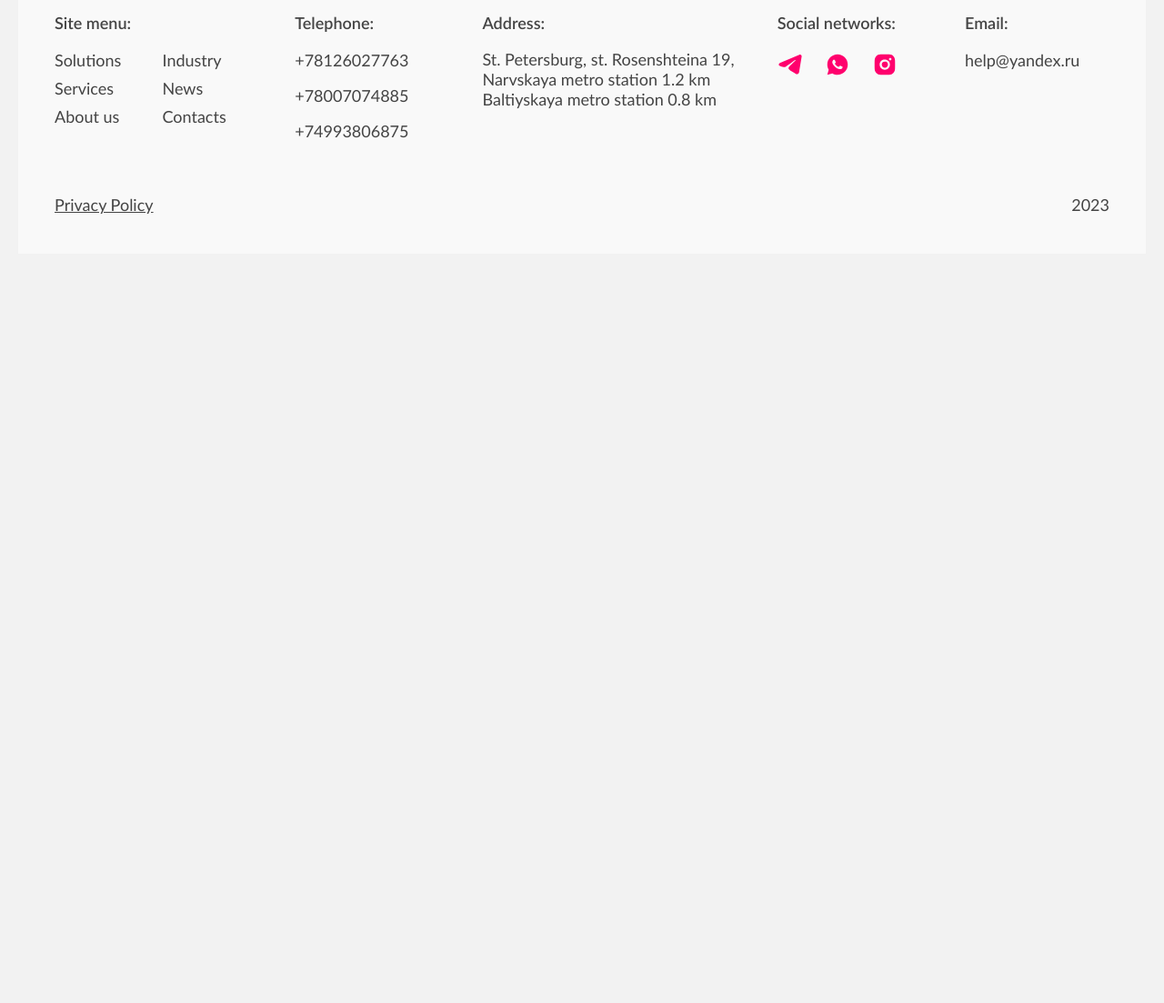
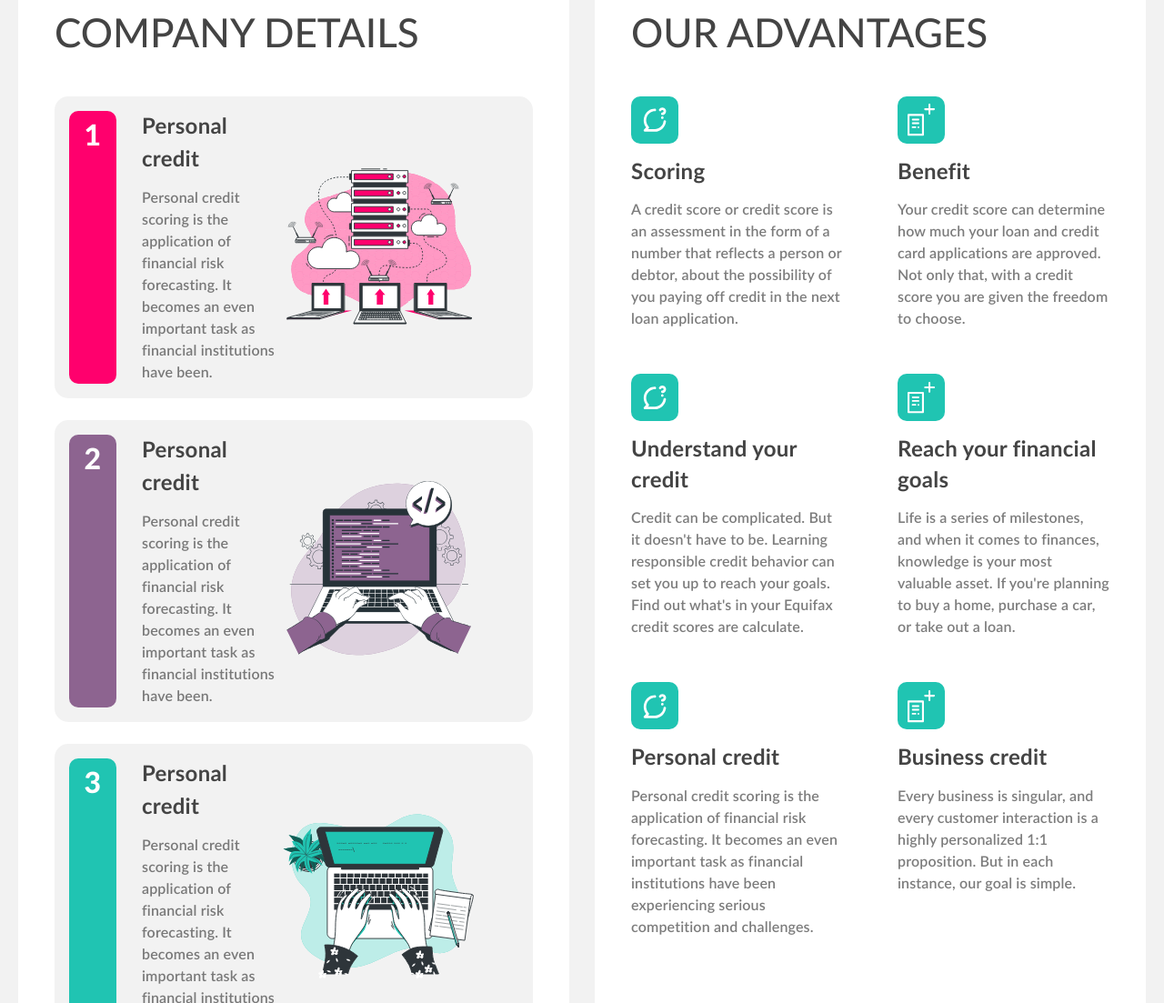
Before and after one commit to danelian/technopeak, a website: page src/index.html in a window 1280 px wide. Shown: the part 1900-3003 px from the top of the page at 91% size. Before the commit the page ends 2179 px from the top, so only its background shows below. Drawn offline with nearby package versions, Linux system fonts and the light colour scheme; files that its build step writes are made by us from their sources; files whose address does not match are found by name.

Commit message:
about block - desktop

```diff
--- a/src/index.html
+++ b/src/index.html
@@ -15,6 +15,7 @@
 
 	@@include('widgets/hero.html')
 	@@include('widgets/newsbl.html')
+	@@include('widgets/aboutbl.html')
 
 	@@include('template/footer.html')
 
--- a/src/scss/style.scss
+++ b/src/scss/style.scss
@@ -71,3 +71,4 @@
 /***** SECTIONS GLOBAL (Widgets) *****/
 @import "widgets/hero";
 @import "widgets/newsbl";
+@import "widgets/aboutbl";
--- /dev/null
+++ b/src/scss/widgets/aboutbl.scss
@@ -0,0 +1,134 @@
+.aboutbl {
+  padding-top: 60px;
+  padding-bottom: 48px;
+  &__container {
+    display: grid;
+    grid-template-columns: repeat(2, 1fr);
+    gap: 28px;
+    width: 100%;
+  }
+  &__col {
+    width: 100%;
+    padding: 40px;
+    border-radius: 15px;
+    background-color: var(--white-color);
+    .section-title {
+      margin-bottom: 40px;
+    }
+  }
+  &__details {
+    display: flex;
+    flex-direction: column;
+    .aboutbl-detail {
+      &:not(:last-child) {
+        margin-bottom: 24px;
+      }
+      &:nth-child(2) {
+        .aboutbl-detail__number {
+          background-color: var(--violet-color);
+        }
+      }
+      &:nth-child(3) {
+        .aboutbl-detail__number {
+          background-color: var(--green-color);
+        }
+      }
+    }
+  }
+  &__benefits {
+    display: grid;
+    grid-template-columns: repeat(2, 1fr);
+    gap: 48px 60px;
+    width: 100%;
+  }
+}
+
+.aboutbl-detail {
+  display: flex;
+  justify-content: flex-start;
+  width: 100%;
+  padding: 16px;
+  border-radius: 15px;
+  background-color: var(--grey-color);
+  &__number {
+    margin-right: 28px;
+    padding-top: 12px;
+    width: 52px;
+    height: auto;
+    flex-shrink: 0;
+    font-size: 32px;
+    font-weight: 800;
+    line-height: 1;
+    letter-spacing: 0.25px;
+    text-align: center;
+    color: var(--white-color);
+    border-radius: 10px;
+    background-color: var(--red-color);
+  }
+  &__content {
+    margin-top: auto;
+    margin-bottom: auto;
+    width: 320px;
+    h3 {
+      margin-top: 0;
+      margin-bottom: 12px;
+      font-size: 24px;
+      font-weight: 700;
+      line-height: 1.5;
+      letter-spacing: 0.25px;
+      color: #444444;
+    }
+    p {
+      margin-top: 0;
+      margin-bottom: 0;
+      font-size: 16px;
+      font-weight: 600;
+      line-height: 1.5;
+      letter-spacing: 0.15px;
+      color: var(--font-color);
+      &:not(:last-child) {
+        margin-bottom: 12px;
+      }
+    }
+  }
+  &__image {
+    margin: auto 10% auto auto;
+    width: 210px;
+    max-height: 100%;
+    aspect-ratio: 1 / 1;
+  }
+}
+
+.benefit {
+  &__icon {
+    display: flex;
+    align-items: center;
+    justify-content: center;
+    width: 52px;
+    height: 52px;
+    flex-shrink: 0;
+    border-radius: 10px;
+    background-color: var(--green-color);
+    img {
+      width: 70%;
+    }
+  }
+  &__title {
+    margin: 16px 0 0 0;
+    font-size: 24px;
+    font-weight: 700;
+    line-height: 1.4;
+    letter-spacing: 0.25px;
+    text-align: left;
+    color: #444444;
+  }
+  &__text {
+    margin-top: 12px;
+    width: 100%;
+    font-size: 16px;
+    font-weight: 600;
+    line-height: 1.5;
+    letter-spacing: 0.15px;
+    color: var(--font-color);
+  }
+}
--- /dev/null
+++ b/src/widgets/aboutbl.html
@@ -0,0 +1,94 @@
+<section class="aboutbl">
+  <div class="container">
+    <div class="aboutbl__container">
+      <div class="aboutbl__col">
+        <h2 class="section-title">Company details</h2>
+        <div class="aboutbl__details">
+          <div class="aboutbl-detail">
+            <div class="aboutbl-detail__number">1</div>
+            <div class="aboutbl-detail__content">
+              <h3>Personal credit</h3>
+              <p>Personal credit scoring is the application of financial risk forecasting. It becomes an even important task as financial institutions have been.</p>
+            </div>
+            <img src="/img/about-detail-image-01.svg" class="aboutbl-detail__image" alt="Personal credit">
+          </div>
+          <div class="aboutbl-detail">
+            <div class="aboutbl-detail__number">2</div>
+            <div class="aboutbl-detail__content">
+              <h3>Personal credit</h3>
+              <p>Personal credit scoring is the application of financial risk forecasting. It becomes an even important task as financial institutions have been.</p>
+            </div>
+            <img src="/img/about-detail-image-02.svg" class="aboutbl-detail__image" alt="Personal credit">
+          </div>
+          <div class="aboutbl-detail">
+            <div class="aboutbl-detail__number">3</div>
+            <div class="aboutbl-detail__content">
+              <h3>Personal credit</h3>
+              <p>Personal credit scoring is the application of financial risk forecasting. It becomes an even important task as financial institutions have been.</p>
+            </div>
+            <img src="/img/about-detail-image-03.svg" class="aboutbl-detail__image" alt="Personal credit">
+          </div>
+        </div>
+      </div>
+      <div class="aboutbl__col">
+        <h2 class="section-title">Our advantages</h2>
+        <div class="aboutbl__benefits">
+          <div class="benefit">
+            <div class="benefit__icon">
+              <img src="/img/hero-benefits-icon-01.svg" alt="">
+            </div>
+            <h2 class="benefit__title">Scoring</h2>
+            <div class="benefit__text">
+              A credit score or credit score is an assessment in the form of a number that reflects a person or debtor, about the possibility of you paying off credit in the next loan application.
+            </div>
+          </div>
+          <div class="benefit">
+            <div class="benefit__icon">
+              <img src="/img/hero-benefits-icon-02.svg" alt="">
+            </div>
+            <h2 class="benefit__title">Benefit</h2>
+            <div class="benefit__text">
+              Your credit score can determine how much your loan and credit card applications are approved. Not only that, with a credit score you are given the freedom to choose.
+            </div>
+          </div>
+          <div class="benefit">
+            <div class="benefit__icon">
+              <img src="/img/hero-benefits-icon-01.svg" alt="">
+            </div>
+            <h2 class="benefit__title">Understand your credit</h2>
+            <div class="benefit__text">
+              Credit can be complicated. But it doesn't have to be. Learning responsible credit behavior can set you up to reach your goals. Find out what's in your Equifax credit scores are calculate.
+            </div>
+          </div>
+          <div class="benefit">
+            <div class="benefit__icon">
+              <img src="/img/hero-benefits-icon-02.svg" alt="">
+            </div>
+            <h2 class="benefit__title">Reach your financial goals</h2>
+            <div class="benefit__text">
+              Life is a series of milestones, and when it comes to finances, knowledge is your most valuable asset. If you're planning to buy a home, purchase a car, or take out a loan.
+            </div>
+          </div>
+          <div class="benefit">
+            <div class="benefit__icon">
+              <img src="/img/hero-benefits-icon-01.svg" alt="">
+            </div>
+            <h2 class="benefit__title">Personal credit</h2>
+            <div class="benefit__text">
+              Personal credit scoring is the application of financial risk forecasting. It becomes an even important task as financial institutions have been experiencing serious competition and challenges.
+            </div>
+          </div>
+          <div class="benefit">
+            <div class="benefit__icon">
+              <img src="/img/hero-benefits-icon-02.svg" alt="">
+            </div>
+            <h2 class="benefit__title">Business credit</h2>
+            <div class="benefit__text">
+              Every business is singular, and every customer interaction is a highly personalized 1:1 proposition. But in each instance, our goal is simple.
+            </div>
+          </div>
+        </div>
+      </div>
+    </div>
+  </div>
+</section>
```
Also changed, not shown: dist/css/style.css, dist/css/style.min.css, dist/img/about-detail-image-01.svg (added), dist/img/about-detail-image-02.svg (added), dist/img/about-detail-image-03.svg (added), dist/index.html, src/img/about-detail-image-01.svg (added), src/img/about-detail-image-02.svg (added), src/img/about-detail-image-03.svg (added).
